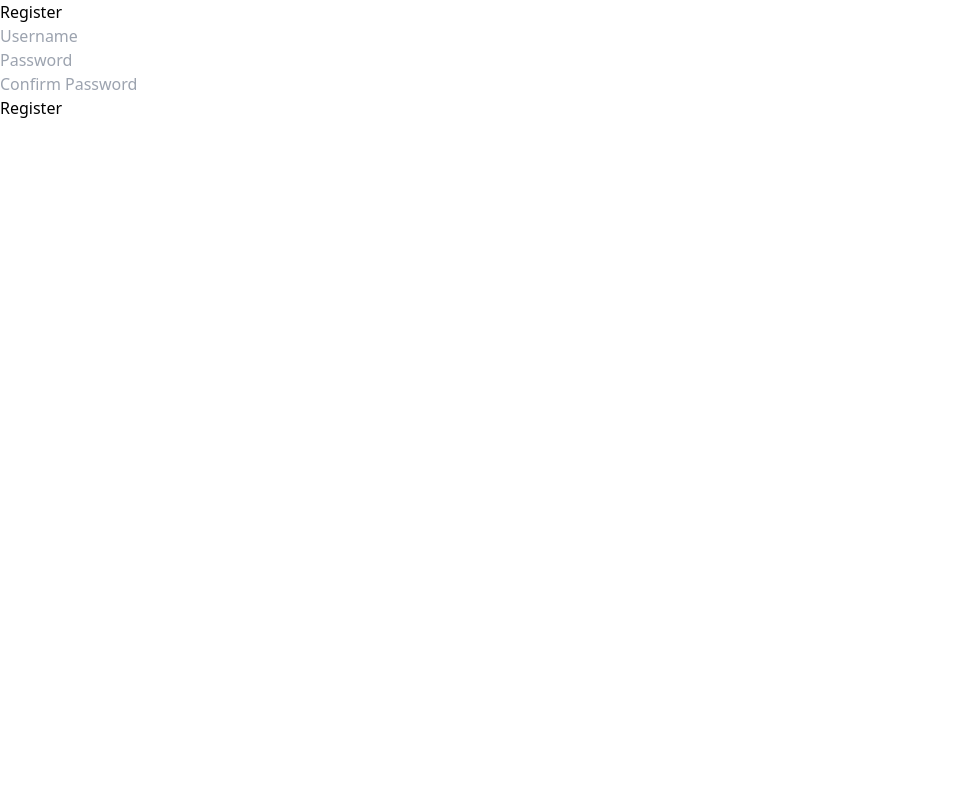
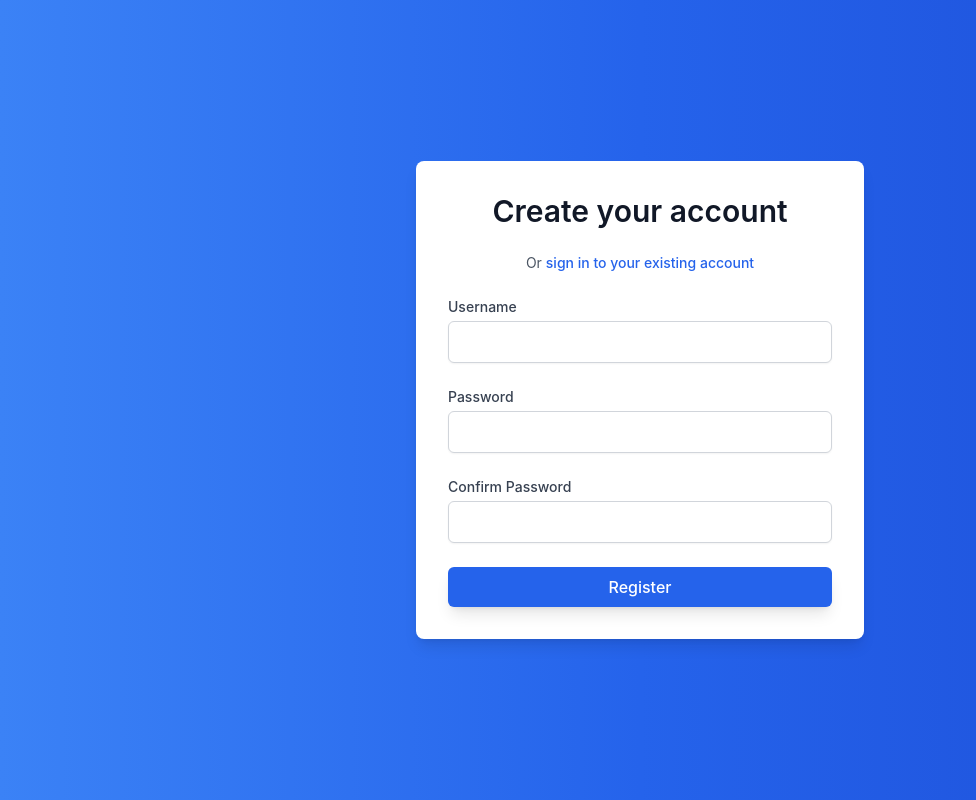
Before and after one commit to DevQuestIO/Frontend, a Next.js app in the folder devquest-frontend/: page /auth/register in a window 1280 px wide. Shown: the whole page, without its empty margins (0-976 px from the left). Built offline with nearby package versions, Linux system fonts and the light colour scheme.

Commit message:
Resolve tailwind issue

```diff
--- a/devquest-frontend/package.json
+++ b/devquest-frontend/package.json
@@ -25,7 +25,7 @@
     "@types/node": "^20.17.6",
     "@types/pg": "^8.11.10",
     "@types/react": "^18.3.12",
-    "@types/react-dom": "^18",
+    "@types/react-dom": "^18.3.1",
     "autoprefixer": "^10.4.20",
     "eslint": "^8",
     "eslint-config-next": "15.0.3",
--- /dev/null
+++ b/devquest-frontend/postcss.config.js
@@ -0,0 +1,6 @@
+module.exports = {
+    plugins: {
+      tailwindcss: {},
+      autoprefixer: {},
+    },
+  }
--- a/devquest-frontend/src/pages/auth/login.tsx
+++ b/devquest-frontend/src/pages/auth/login.tsx
@@ -2,6 +2,7 @@
 import { signIn } from 'next-auth/react';
 import { useState } from 'react';
 import { useRouter } from 'next/router';
+import Link from 'next/link';
 
 const Login = () => {
   const [username, setUsername] = useState('');
@@ -57,6 +58,18 @@ const Login = () => {
             Login
           </button>
         </form>
+
+        {/* Create Account Link */}
+        <div className="mt-4 text-center">
+          <p className="text-sm text-gray-600">
+            Don’t have an account?{' '}
+            <Link href="/auth/register">
+              <span className="text-blue-600 hover:text-blue-500 cursor-pointer">
+                Create an account
+              </span>
+            </Link>
+          </p>
+        </div>
       </div>
     </div>
   );
--- a/devquest-frontend/src/pages/auth/register.tsx
+++ b/devquest-frontend/src/pages/auth/register.tsx
@@ -1,13 +1,16 @@
-// pages/auth/register.tsx
+// src/pages/auth/register.tsx
 import { useState } from 'react';
+import { useRouter } from 'next/router';
+import Link from 'next/link';
 
 const Register = () => {
   const [username, setUsername] = useState('');
   const [password, setPassword] = useState('');
   const [confirmPassword, setConfirmPassword] = useState('');
   const [error, setError] = useState('');
+  const router = useRouter();
 
-  const handleSubmit = (e: React.FormEvent) => {
+  const handleSubmit = async (e: React.FormEvent) => {
     e.preventDefault();
 
     if (password !== confirmPassword) {
@@ -15,53 +18,82 @@ const Register = () => {
       return;
     }
 
-    // Registration logic (you can integrate with your backend API here)
+    try {
+      // Registration logic here
       setError('');
       alert('User registered successfully!');
+      router.push('/auth/login');
+    } catch (err) {
+      setError('Registration failed');
+    }
   };
 
   return (
-    <div className="flex justify-center items-center min-h-screen bg-gray-100">
-      <div className="bg-white p-8 rounded-lg shadow-lg w-full max-w-md">
-        <h1 className="text-2xl font-semibold text-center mb-6">Register</h1>
-        <form onSubmit={handleSubmit}>
-          <div className="mb-4">
+    <div className="min-h-screen bg-gradient-to-r from-blue-500 via-blue-600 to-blue-700 flex justify-center items-center">
+      <div className="w-full max-w-md bg-white p-8 rounded-lg shadow-lg">
+        <h2 className="text-3xl font-semibold text-center text-gray-900 mb-6">Create your account</h2>
+
+        <p className="text-sm text-center text-gray-600 mb-6">
+          Or{' '}
+          <Link href="/auth/login" className="font-medium text-blue-600 hover:text-blue-500">
+            sign in to your existing account
+          </Link>
+        </p>
+
+        <form onSubmit={handleSubmit} className="space-y-6">
+          <div>
+            <label htmlFor="username" className="block text-sm font-medium text-gray-700">Username</label>
             <input
+              id="username"
+              name="username"
               type="text"
-              className="w-full p-3 border border-gray-300 rounded-lg focus:outline-none focus:ring-2 focus:ring-blue-500"
+              required
               value={username}
               onChange={(e) => setUsername(e.target.value)}
-              placeholder="Username"
-              required
+              className="mt-1 block w-full px-4 py-2 border border-gray-300 rounded-md shadow-sm focus:outline-none focus:ring-2 focus:ring-blue-500 focus:border-blue-500"
             />
           </div>
-          <div className="mb-4">
+
+          <div>
+            <label htmlFor="password" className="block text-sm font-medium text-gray-700">Password</label>
             <input
+              id="password"
+              name="password"
               type="password"
-              className="w-full p-3 border border-gray-300 rounded-lg focus:outline-none focus:ring-2 focus:ring-blue-500"
+              required
               value={password}
               onChange={(e) => setPassword(e.target.value)}
-              placeholder="Password"
-              required
+              className="mt-1 block w-full px-4 py-2 border border-gray-300 rounded-md shadow-sm focus:outline-none focus:ring-2 focus:ring-blue-500 focus:border-blue-500"
             />
           </div>
-          <div className="mb-6">
+
+          <div>
+            <label htmlFor="confirmPassword" className="block text-sm font-medium text-gray-700">Confirm Password</label>
             <input
+              id="confirmPassword"
+              name="confirmPassword"
               type="password"
-              className="w-full p-3 border border-gray-300 rounded-lg focus:outline-none focus:ring-2 focus:ring-blue-500"
+              required
               value={confirmPassword}
               onChange={(e) => setConfirmPassword(e.target.value)}
-              placeholder="Confirm Password"
-              required
+              className="mt-1 block w-full px-4 py-2 border border-gray-300 rounded-md shadow-sm focus:outline-none focus:ring-2 focus:ring-blue-500 focus:border-blue-500"
             />
           </div>
-          {error && <div className="text-red-500 text-sm mb-4">{error}</div>}
+
+          {error && (
+            <div className="p-4 bg-red-50 border border-red-300 text-red-700 rounded-md">
+              {error}
+            </div>
+          )}
+
+          <div>
             <button
               type="submit"
-            className="w-full py-3 bg-green-600 text-white rounded-lg hover:bg-green-700 transition duration-300"
+              className="w-full py-2 px-4 bg-blue-600 text-white font-medium rounded-md shadow-lg hover:bg-blue-700 focus:outline-none focus:ring-2 focus:ring-blue-500 focus:ring-offset-2"
             >
               Register
             </button>
+          </div>
         </form>
       </div>
     </div>
--- a/devquest-frontend/src/styles/globals.css
+++ b/devquest-frontend/src/styles/globals.css
@@ -1,5 +1,8 @@
-/* styles/globals.css */
-
 @tailwind base;
 @tailwind components;
 @tailwind utilities;
+
+:root {
+  --background: #ffffff;
+  --foreground: #000000;
+}
--- a/devquest-frontend/nextAuth.d.ts
+++ b/devquest-frontend/src/types/nextAuth.d.ts
@@ -10,6 +10,7 @@ declare module "next-auth" {
       name?: string | null;
       email?: string | null;
       image?: string | null;
+      roles?: string[];  // Add 'roles' here as an array of strings
     };
   }
 }
@@ -18,5 +19,6 @@ declare module "next-auth/jwt" {
   interface JWT {
     accessToken?: string;
     idToken?: string;
+    roles?: string[]; // Add 'roles' here as well if you need it in JWT
   }
 }
--- a/devquest-frontend/tailwind.config.js
+++ /dev/null
@@ -1,11 +0,0 @@
-// tailwind.config.js
-module.exports = {
-  content: [
-    './pages/**/*.{js,ts,jsx,tsx}',
-    './components/**/*.{js,ts,jsx,tsx}', // Add your components folder for purging unused styles
-  ],
-  theme: {
-    extend: {},
-  },
-  plugins: [],
-}
--- a/devquest-frontend/tailwind.config.ts
+++ b/devquest-frontend/tailwind.config.ts
@@ -1,15 +1,21 @@
-import type { Config } from "tailwindcss";
+// tailwind.config.ts
+import type { Config } from 'tailwindcss';
 
 export default {
   content: [
-    "./pages/**/*.{js,ts,jsx,tsx,mdx}",
-    "./components/**/*.{js,ts,jsx,tsx,mdx}",
+    './src/pages/**/*.{js,ts,jsx,tsx,mdx}',
+    './src/components/**/*.{js,ts,jsx,tsx,mdx}',
+    './src/app/**/*.{js,ts,jsx,tsx,mdx}',
   ],
   theme: {
     extend: {
       colors: {
-        background: "var(--background)",
-        foreground: "var(--foreground)",
+        primary: '#4F46E5',
+        secondary: '#9333EA',
+        accent: '#D1D5DB',
+      },
+      fontFamily: {
+        sans: ['Inter', 'sans-serif'],
       },
     },
   },
--- a/devquest-frontend/tsconfig.json
+++ b/devquest-frontend/tsconfig.json
@@ -14,8 +14,10 @@
     "isolatedModules": true,
     "jsx": "preserve",
     "incremental": true,
-    "noImplicitAny": true,
-    "strictNullChecks": true
+    "baseUrl": ".",
+    "paths": {
+      "@/*": ["./src/*"]
+    }
   },
   "include": ["next-env.d.ts", "**/*.ts", "**/*.tsx"],
   "exclude": ["node_modules"]
```
Also changed, not shown: devquest-frontend/src/pages/index.tsx (+51 -18 lines), devquest-frontend/src/types/index.d.ts (added, +8 -0 lines), 1 other file (tests, documents, lock files or other folders). Lines whose indentation alone changed are shown as unchanged.
